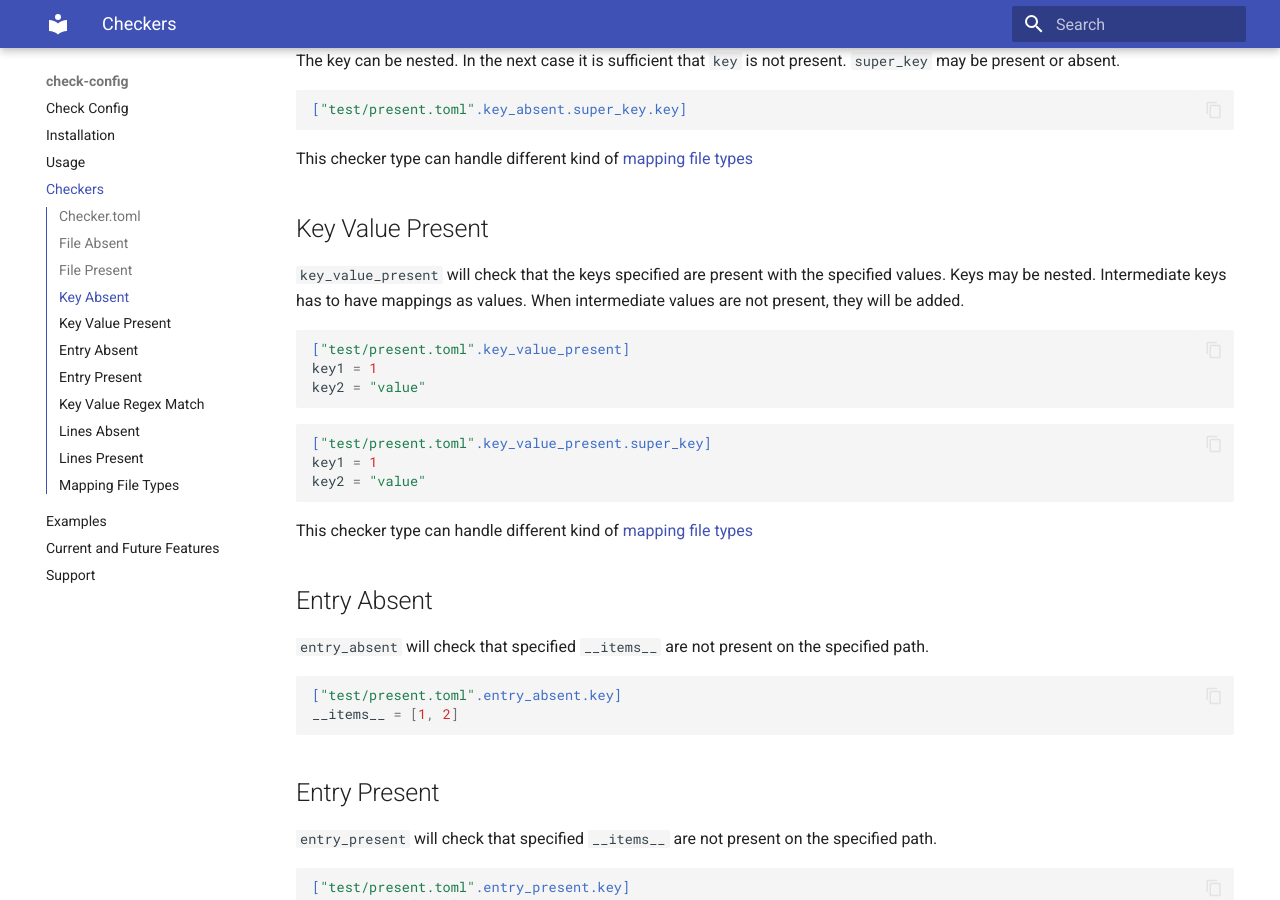
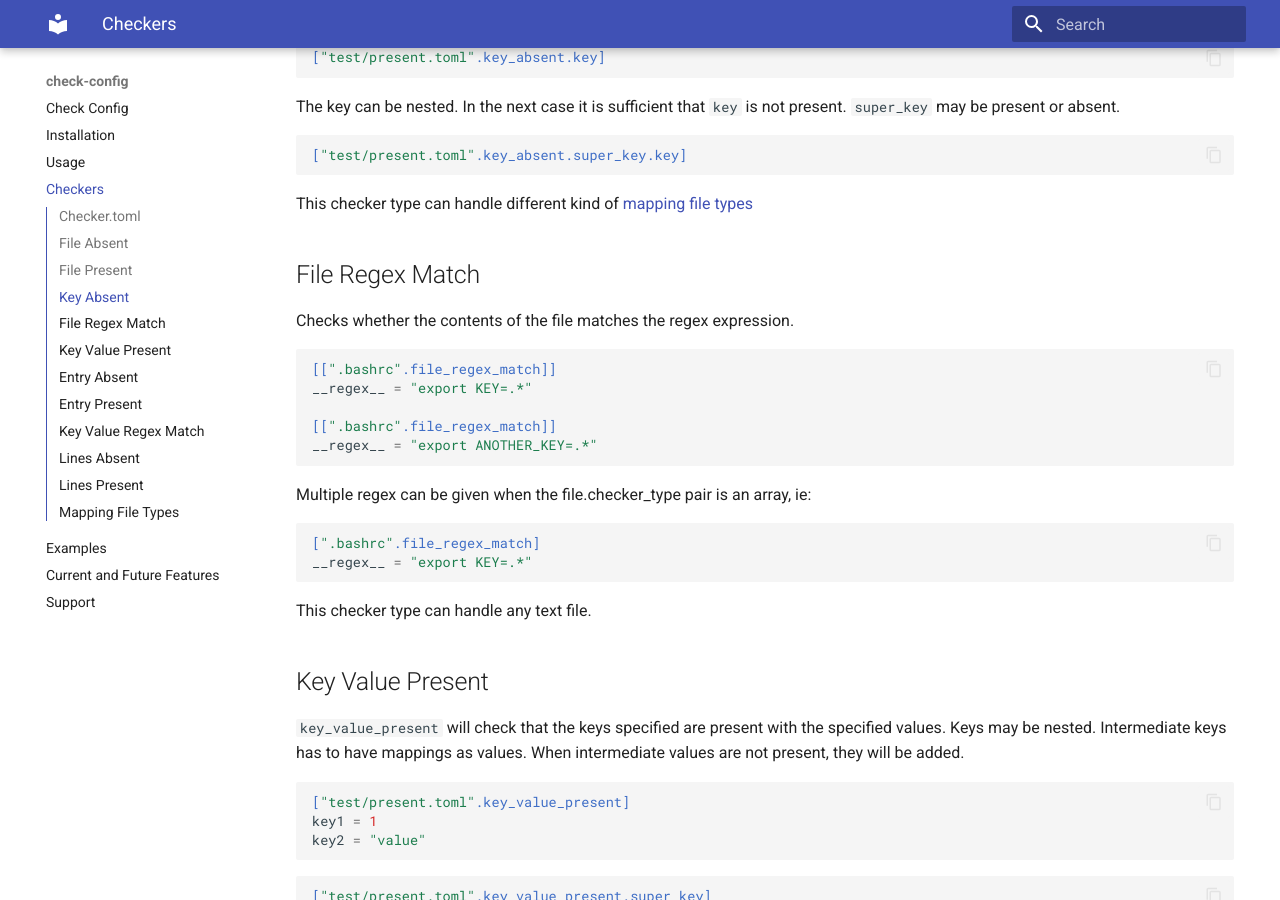
Before and after one commit to mrijken/check-config, an MkDocs documentation site: the page built from docs/checkers.md, in a window 1280 px wide and 900 px high, scrolled down 1989 px. Built offline with MkDocs 1.6.1 and Material for MkDocs 9.7.7, drawn with Linux system fonts in a browser that asks for light colours; some of the changed text lies outside the part shown.

Commit message:
add documentation for file_regex_match

````diff
--- a/docs/checkers.md
+++ b/docs/checkers.md
@@ -7,6 +7,7 @@ checker types (and more to come):
 |------|-------------|---------|
 | [file_absent](#file-absent) |  the file must be absent | yes |
 | [file_present](#file-present) |  the file must be present, indifferent the content | yes |
+| [file_regex_match](#file-regex-match) |  the content of the file must match the regex expression | no |
 | [key_absent](#key-absent) | a specified key must be absent in a toml / yaml / json file  | yes |
 | [key_value_present](#key-value-present) | a specified key with a specified value must be present in a toml / yaml / json file  | yes |
 | [key_value_regex_match](#key-value-regex-match) | the value of a specified key must be match the specified regex in a toml / yaml / json file  | no |
@@ -89,6 +90,27 @@ The key can be nested. In the next case it is sufficient that `key` is not prese
 ```
 
 This checker type can handle different kind of [mapping file types](#mapping-file-types)
+
+## File Regex Match
+
+Checks whether the contents of the file matches the regex expression.
+
+```toml
+[[".bashrc".file_regex_match]]
+__regex__ = "export KEY=.*"
+
+[[".bashrc".file_regex_match]]
+__regex__ = "export ANOTHER_KEY=.*"
+```
+
+Multiple regex can be given when the file.checker_type pair is an array, ie:
+
+```toml
+[".bashrc".file_regex_match]
+__regex__ = "export KEY=.*"
+```
+
+This checker type can handle any text file.
 
 ## Key Value Present
 
--- a/pyproject.toml
+++ b/pyproject.toml
@@ -5,7 +5,7 @@ build-backend = "maturin"
 
 [project]
 name = "check_config"
-version = "0.3.5"
+version = "0.4.0"
 description = "Check configuration files."
 authors = [{ name = "Marc Rijken", email = "marc@rijken.org" }]
 maintainers = [{ name = "Marc Rijken", email = "marc@rijken.org" }]
````
Also changed, not shown: docs/examples.md (+7 -0 lines), 1 other file.
